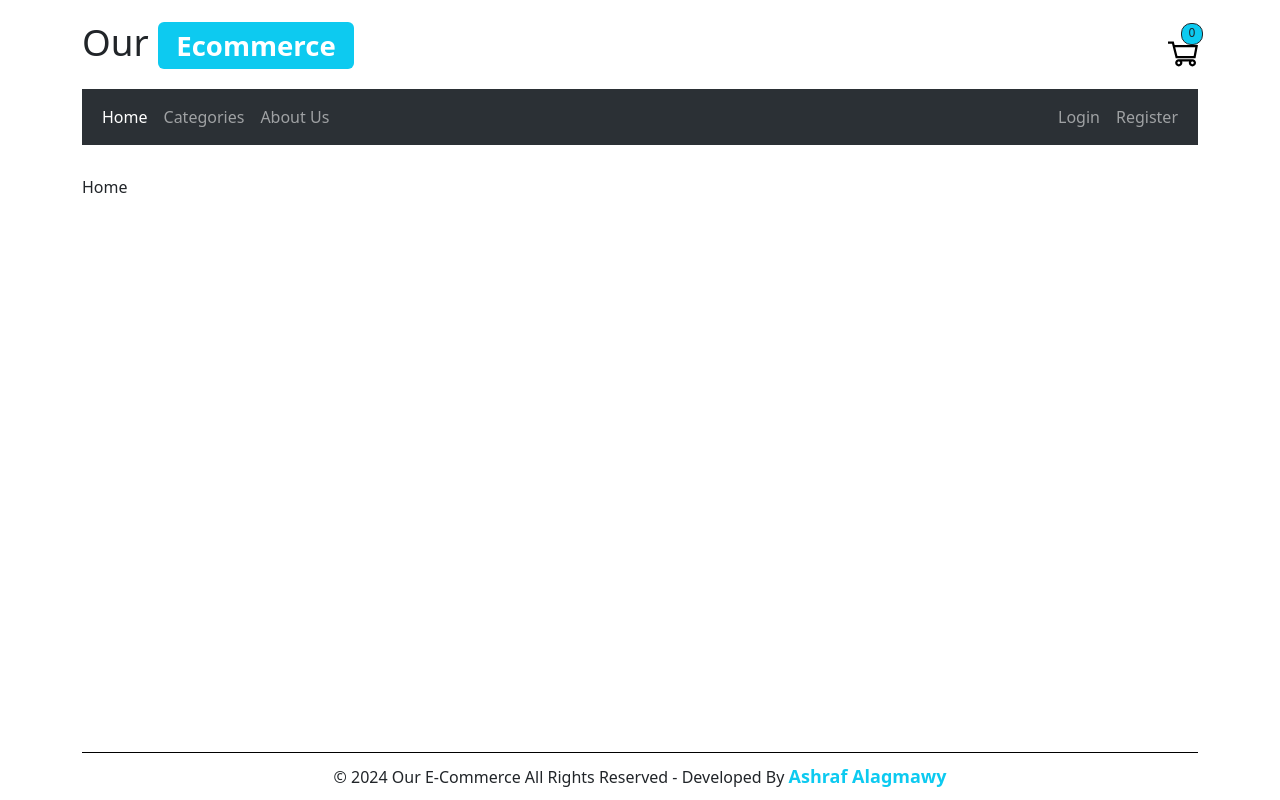
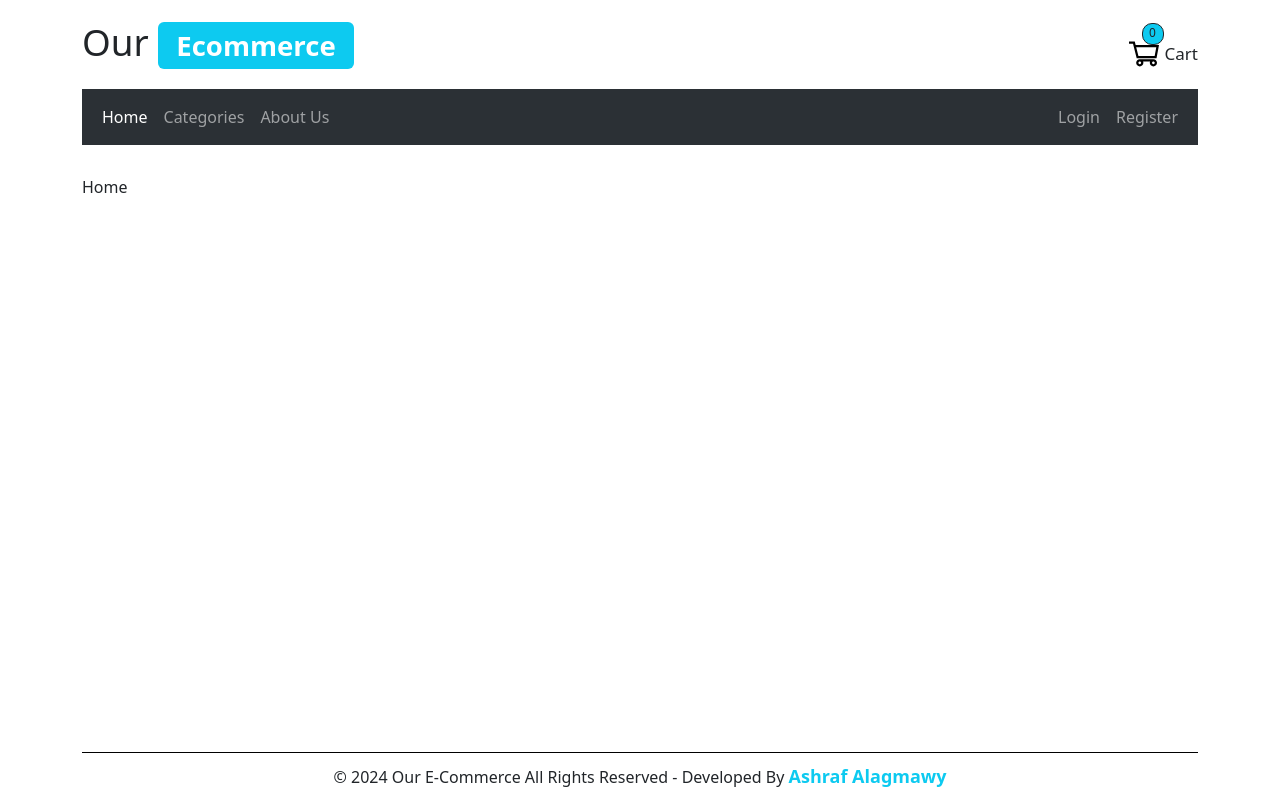
Before and after one commit to AshrafAlagmawy/e-commerce, a React (Vite) app: page / in a window 1280 px wide. Built offline with nearby package versions, Linux system fonts and the light colour scheme.

Commit message:
Styling Basket Cart

```diff
--- a/src/components/eCommerce/HeaderBasket/HeaderBasket.tsx
+++ b/src/components/eCommerce/HeaderBasket/HeaderBasket.tsx
@@ -4,7 +4,8 @@ import { getCartTotalQuantitySelector } from '@store/cart/cartSlice';
 import Logo from '@assets/svg/cart.svg?react';
 
 import styles from './styles.module.css';
-const { basketContainer, basketQuantity, pumpCartQuantity } = styles;
+const { basketContainer, basketQuantity, pumpCartQuantity, basketCart } =
+  styles;
 
 const HeaderBasket = () => {
   const [isAnimate, setIsAnimate] = useState(false);
@@ -28,8 +29,11 @@ const HeaderBasket = () => {
 
   return (
     <div className={basketContainer}>
-      <Logo title="Basket Icon" />
-      <div className={quantityStyle}>{totalQuantity}</div>
+      <div className={basketCart}>
+        <Logo title="Basket Icon" />
+        <div className={quantityStyle}>{totalQuantity}</div>
+      </div>
+      <h3>Cart</h3>
     </div>
   );
 };
--- a/src/components/eCommerce/HeaderBasket/styles.module.css
+++ b/src/components/eCommerce/HeaderBasket/styles.module.css
@@ -1,7 +1,18 @@
 .basketContainer {
-  position: relative;
   cursor: pointer;
   align-self: flex-end;
+  display: flex;
+  align-items: center;
+}
+
+.basketContainer h3 {
+  font-size: 17px;
+  margin-left: 6px;
+  margin-bottom: 0;
+}
+
+.basketCart {
+  position: relative;
 }
 
 .basketQuantity {
```
